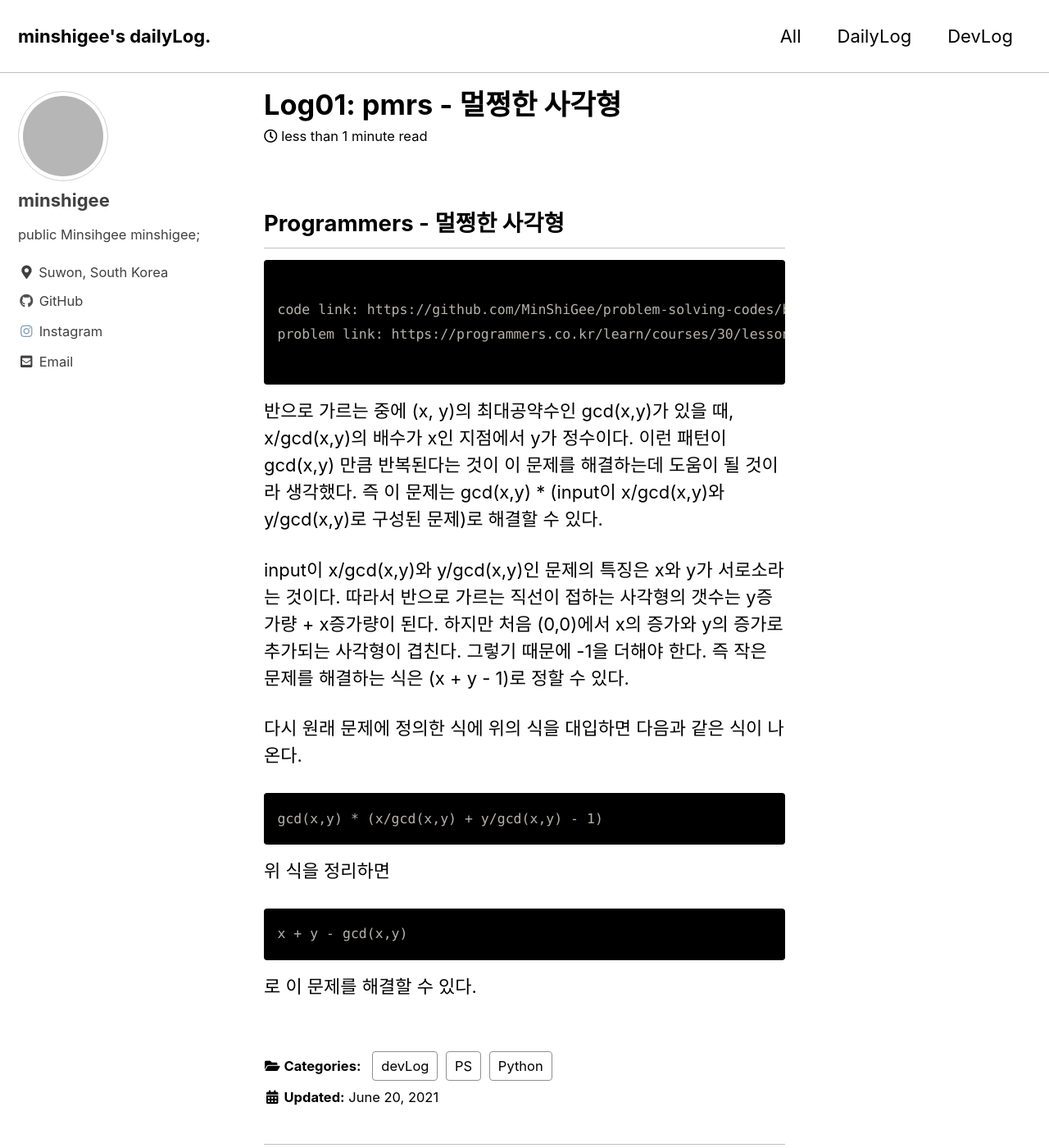
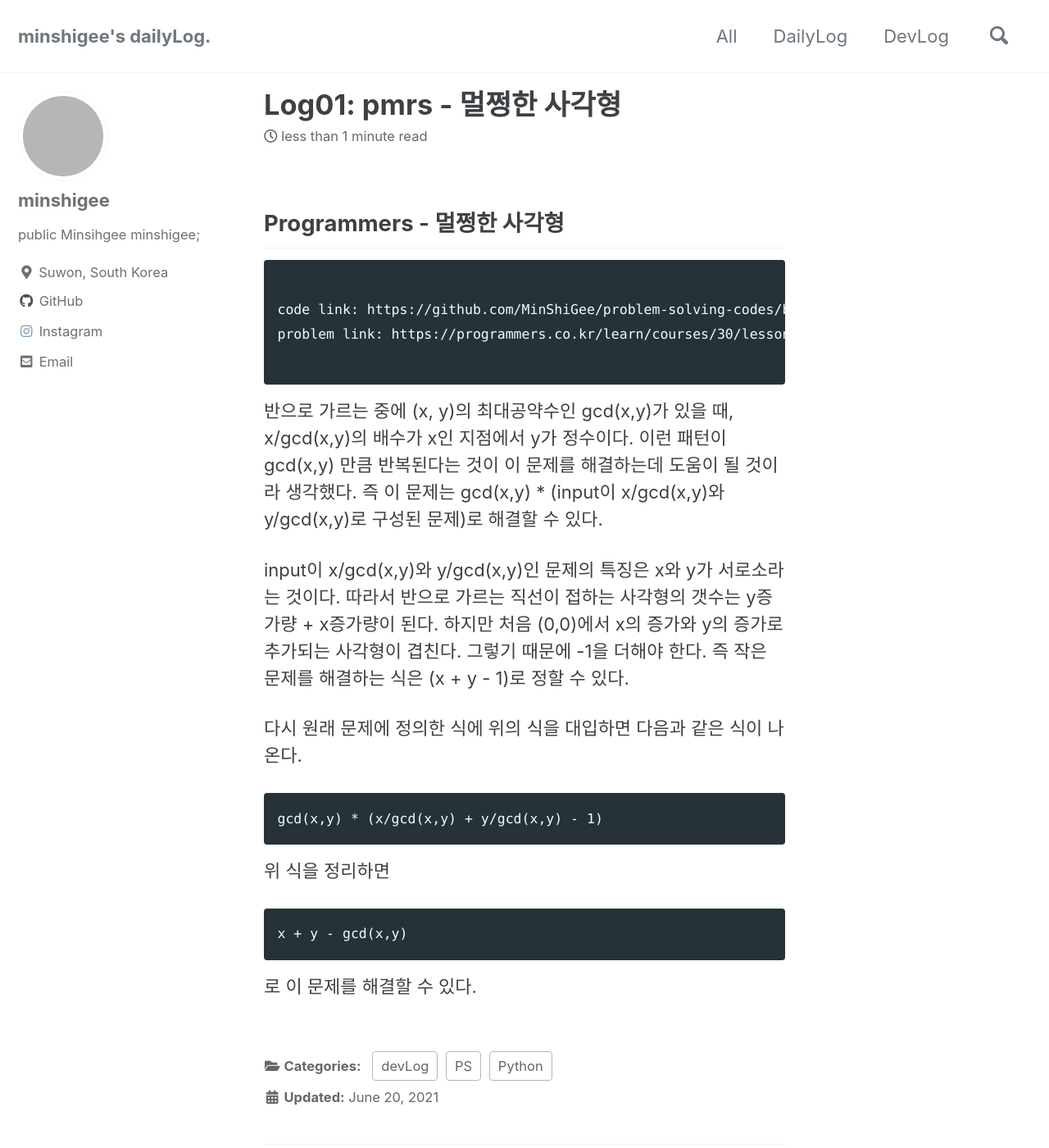
Before and after one commit to MinShiGee/MinShiGee.github.io, a Jekyll site: the page built from _posts/2021-06-20-멀쩡한사각형.md, in a window 1280 px wide and 1400 px high. Shown: the whole window at 82% size. Built offline with Jekyll 4.4.1, drawn with Linux system fonts in a browser that asks for light colours; cached includes are drawn as plain includes; grey boxes are pictures that could not be loaded.

Commit message:
edit theme

```diff
--- a/_config.yml
+++ b/_config.yml
@@ -12,7 +12,7 @@
 
 # theme                  : "minimal-mistakes-jekyll"
 # remote_theme           : "mmistakes/minimal-mistakes"
-minimal_mistakes_skin    : "contrast" # "air", "aqua", "contrast", "dark", "dirt", "neon", "mint", "plum", "sunrise"
+minimal_mistakes_skin    : "default" # "air", "aqua", "contrast", "dark", "dirt", "neon", "mint", "plum", "sunrise"
 
 # Site Settings
 locale                   : "en-US"
@@ -51,7 +51,7 @@
   secret                 :
 atom_feed:
   path                   : # blank (default) uses feed.xml
-search                   : # true, false (default)
+search                   : true # true, false (default)
 search_full_content      : # true, false (default)
 search_provider          : # lunr (default), algolia, google
 algolia:
```
